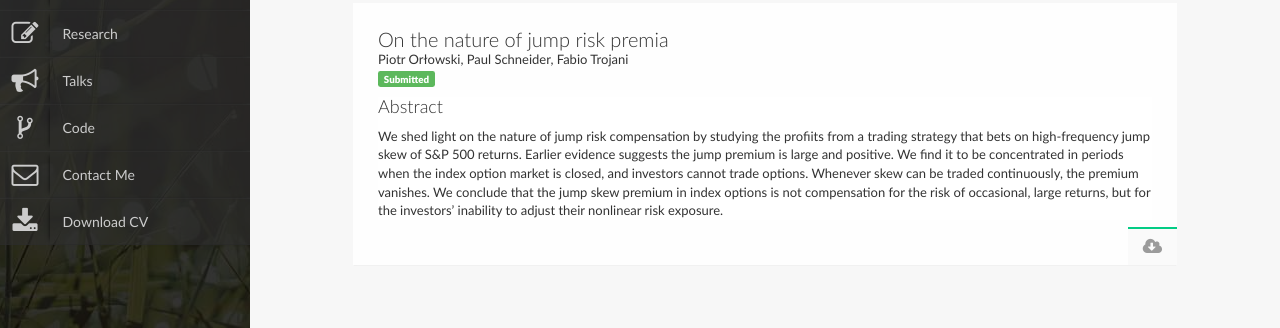
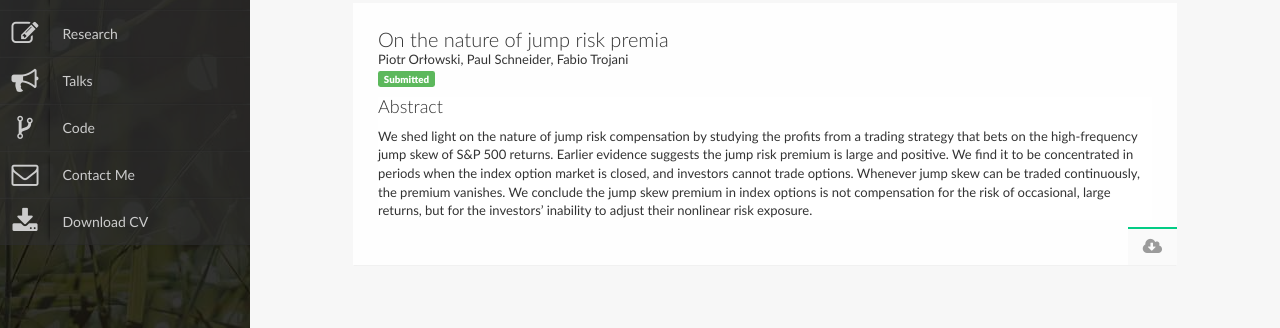
Before and after one commit to piotrek-orlowski/piotrek-orlowski-old.github.io, a plain HTML site: page publication.html in a window 1280 px wide. Shown: the part 342-670 px from the top of the page. Drawn offline with Linux system fonts and the light colour scheme.

Commit message:
update abstract

```diff
--- a/publication.html
+++ b/publication.html
@@ -218,7 +218,7 @@
                                                         <div class="pubcite"><span class="label label-success">Submitted</span></div>
                                                         <div class="pubdetails">
                                                         <h4>Abstract</h4>
-                                                        <p>We shed light on the nature of jump risk compensation by studying the profiits from a trading strategy that bets on high-frequency jump skew of S&P 500 returns. Earlier evidence suggests the jump premium is large and positive. We find it to be concentrated in periods when the index option market is closed, and investors cannot trade options. Whenever skew can be traded continuously, the premium vanishes. We conclude that the jump skew premium in index options is not compensation for the risk of occasional, large returns, but for the investors’ inability to adjust their nonlinear risk exposure.</p>
+                                                        <p>We shed light on the nature of jump risk compensation by studying the profits from a trading strategy that bets on the high-frequency jump skew of S&P 500 returns. Earlier evidence suggests the jump risk premium is large and positive. We find it to be concentrated in periods when the index option market is closed, and investors cannot trade options. Whenever jump skew can be traded continuously, the premium vanishes. We conclude the jump skew premium in index options is not compensation for the risk of occasional, large returns, but for the investors’ inability to adjust their nonlinear risk exposure.</p>
                                                     </div>
                                                     </div>
 
```
